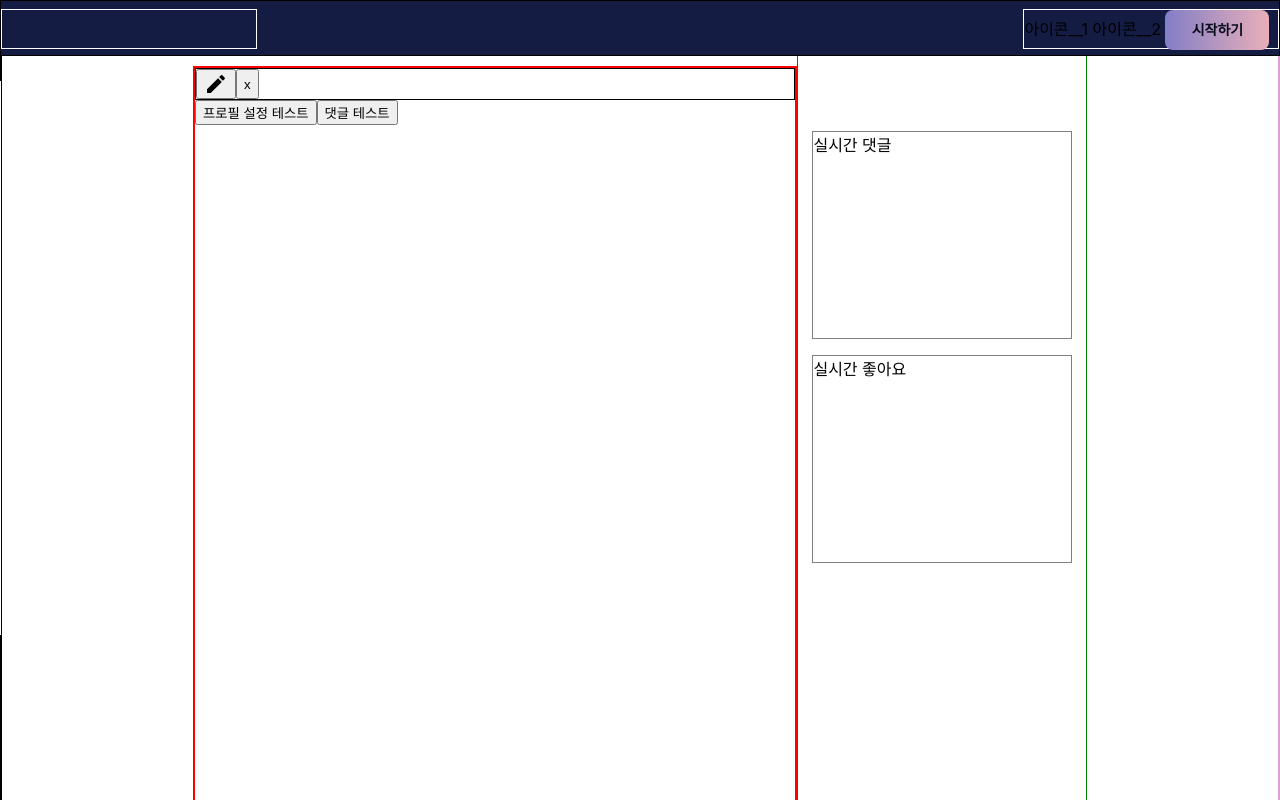
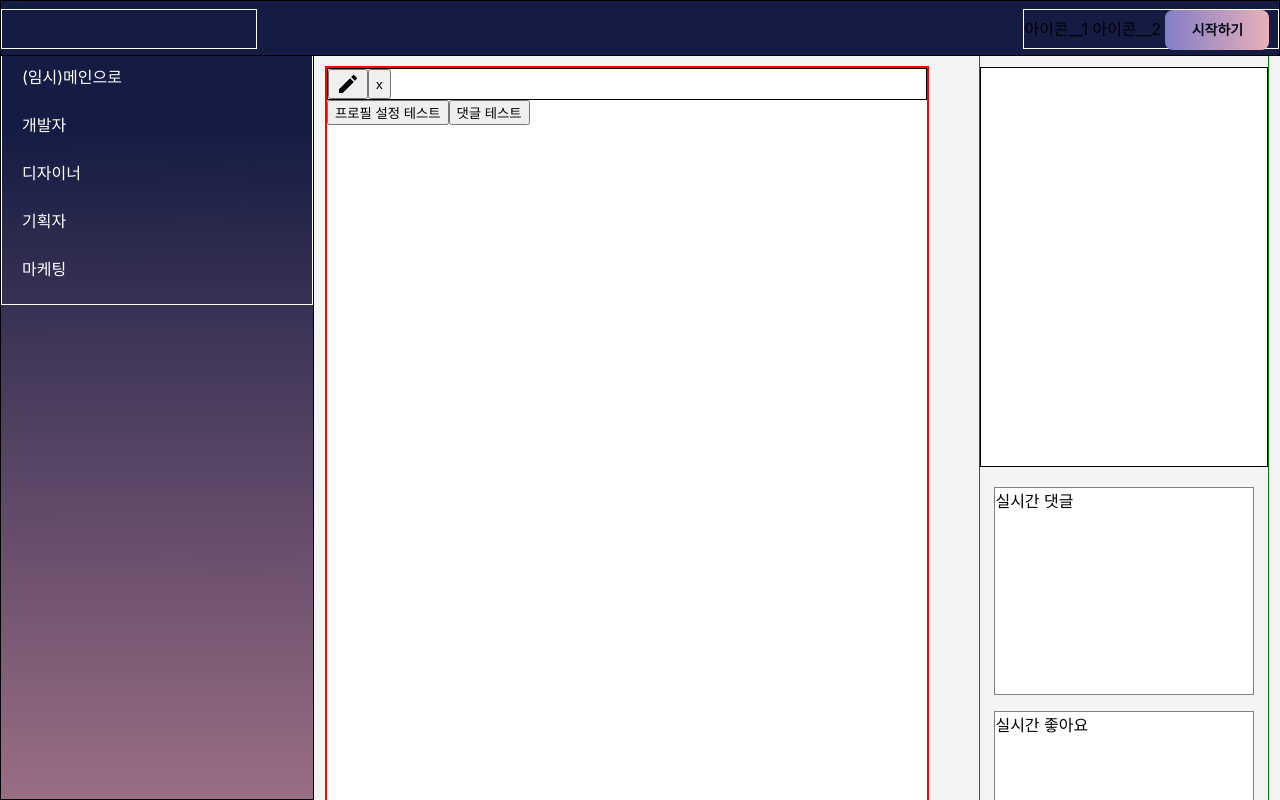
Before and after one commit to jass-ss/DS_front_test, a Next.js app: page / in a window 1280 px wide. Shown: the top 800 px of the page. Built offline with nearby package versions, Linux system fonts and the light colour scheme; a web font is replaced by a local one.

Commit message:
style: 레이아웃 수정

```diff
--- a/component/common/Aside/Aside.tsx
+++ b/component/common/Aside/Aside.tsx
@@ -4,6 +4,7 @@ import { AsideBox, AsideWrap, StyledAside } from './Aside_style';
 function Aside() {
 	return (
 		<StyledAside>
+			<div className='any'></div>
 			<AsideWrap>
 				<AsideBox>실시간 댓글</AsideBox>
 				<AsideBox>실시간 좋아요</AsideBox>
--- a/component/common/Aside/Aside_style.tsx
+++ b/component/common/Aside/Aside_style.tsx
@@ -1,9 +1,18 @@
 import styled from '@emotion/styled';
 
 export const StyledAside = styled.aside`
+	position: relative;
+	top: 20px;
+	right: 24px;
 	width: 290px;
-	height: 100vh;
 	border: 1px solid green;
+	.any {
+		border: 1px solid;
+		width: 100%;
+		height: 400px;
+		margin-top: calc(4rem - 20px);
+		background: #ffff;
+	}
 `;
 
 export const AsideBox = styled.div`
@@ -11,8 +20,11 @@ export const AsideBox = styled.div`
 	height: 13rem;
 	margin: 1rem auto;
 	border: 1px solid gray;
+	background: #ffff;
 `;
 
 export const AsideWrap = styled.div`
-	margin-top: 8rem;
+	margin-top: 20px;
+	position: sticky;
+	top: 20px;
 `;
--- a/component/common/Category/Category_style.tsx
+++ b/component/common/Category/Category_style.tsx
@@ -4,19 +4,22 @@ export const Nav = styled.nav`
 	position: fixed;
 	background: linear-gradient(179.87deg, #151c43 16.31%, #e49ba8 146.31%);
 	border: 1px solid;
-	width: calc(100vw - 1280px);
+	width: 314px;
 	height: 100vh;
 	& {
 		ul {
-			margin-top: 5rem;
+			width: 100%;
+			margin-top: 38px;
 			color: #fff;
 			list-style: none;
-			position: absolute;
-			right: 10%;
+			position: relative;
 			border: 1px solid #ffff;
-
+			padding: 0;
 			li {
-				margin: 1rem 0.5rem;
+				margin: 24px 20px;
+				&:hover {
+					background: rgba(255, 255, 255, 0.2);
+				}
 			}
 		}
 	}
--- a/component/common/Layout/Layout.tsx
+++ b/component/common/Layout/Layout.tsx
@@ -22,8 +22,10 @@ function Layout({ children }: childType) {
 			<main>
 				<Categoty />
 				<Inner>
-					{children}
-					<Aside />
+					<div className='wrap'>
+						{children}
+						<Aside />
+					</div>
 				</Inner>
 			</main>
 			<Footer />
--- a/component/common/Layout/Layout_style.tsx
+++ b/component/common/Layout/Layout_style.tsx
@@ -3,16 +3,26 @@ import styled from '@emotion/styled';
 export const StyledLayout = styled.div`
 	width: 100%;
 	position: relative;
-	main {
-		overflow: hidden;
+	background: #f4f4f4;
+`;
+
+/* 카테고리는 fixed여서 block처럼 위치가 계산되지 않는다.
+	그러므로 Inner를 margin:0 auto 하면 브라우저 정중앙에 위치하게 된다. 카테고리의 위치를 대신 잡아줄 wrapper div를 추가하거나, Inner의 margin-left를 계산해줘야한다. ( '브라우저 너비에서 카테고리 너비빼고, Inner 너비 뺀 후에 남은 값의 절반'을 카테고리의 너비와 합친 만큼이 margin-left.)
+
+*/
+export const Inner = styled.div`
+	width: 996px;
+	min-height: 100vh;
+	border: 2px solid plum;
+	margin-left: calc(((100% - (314px + 996px)) / 2) + 314px);
+	.wrap {
+		position: relative;
+		display: flex;
+		justify-content: space-between;
+		width: 100%;
+		padding-left: 24px;
+		section {
+			background: #ffff;
+		}
 	}
 `;
-
-export const Inner = styled.div`
-	width: 1280px;
-	display: flex;
-	justify-content: center;
-	min-height: 100vh;
-	border: 2px solid plum;
-	margin-left: calc(100vw - 1280px);
-`;
--- a/component/common/Modal/ModalJob.tsx
+++ b/component/common/Modal/ModalJob.tsx
@@ -9,11 +9,12 @@ import ModalJob2 from './ModalJob2';
 type modalProps = {
 	setOpen: React.Dispatch<React.SetStateAction<boolean>>;
 	setModal?: React.Dispatch<React.SetStateAction<React.ReactNode>>;
-	value?: { name: string; text: string | undefined };
+	value?: { [k: string]: any };
 	token?: string;
 };
 
 export const ModalJob = ({ setOpen, setModal, value, token }: modalProps) => {
+	console.log(value);
 	//나중에 드롭다운으로 메뉴 더 생길수도.
 	const jobs = ['개발자', '디자이너', '기획자', '마케터', '창업'];
 
@@ -91,7 +92,8 @@ export const ModalJob = ({ setOpen, setModal, value, token }: modalProps) => {
 						}
 					}}*/
 					onClick={(e) => {
-						if (setModal && e.currentTarget.classList.contains('on'))
+						if (setModal && value && e.currentTarget.classList.contains('on')) {
+							value.job = job;
 							setModal(
 								<ModalJob2
 									setOpen={setOpen}
@@ -100,6 +102,7 @@ export const ModalJob = ({ setOpen, setModal, value, token }: modalProps) => {
 									jobNumber={job}
 								/>
 							);
+						}
 					}}>
 					다음
 				</button>
--- a/component/common/Modal/ModalJob2.tsx
+++ b/component/common/Modal/ModalJob2.tsx
@@ -9,7 +9,7 @@ import ModalSignUpImage from './ModalSignUpImage';
 type modalProps = {
 	setOpen: React.Dispatch<React.SetStateAction<boolean>>;
 	setModal?: React.Dispatch<React.SetStateAction<React.ReactNode>>;
-	value?: { name: string; text: string | undefined };
+	value?: { [k: string]: any };
 	token?: string;
 	jobNumber: string | undefined;
 };
@@ -22,6 +22,8 @@ export const ModalJob2 = ({
 	jobNumber,
 }: modalProps) => {
 	//나중에 드롭다운으로 메뉴 더 생길수도.
+
+	console.log(value);
 
 	const [jobs, setJobs] = useState<string[]>([]);
 	const [job, setJob] = useState<string>();
--- a/component/common/Modal/ModalSignUp.tsx
+++ b/component/common/Modal/ModalSignUp.tsx
@@ -7,12 +7,12 @@ import ErrorIcon from '@mui/icons-material/Error';
 type modalProps = {
 	setOpen: React.Dispatch<React.SetStateAction<boolean>>;
 	setModal: React.Dispatch<React.SetStateAction<React.ReactNode>>;
-	value?: { name: string; text: string | undefined };
 	token?: string;
 };
 
 export const ModalSignUp = ({ setOpen, setModal, token }: modalProps) => {
 	const ref = useRef<any>(null);
+	const value: any = {};
 
 	useEffect(() => {
 		setTimeout(() => ref.current.focus());
@@ -30,7 +30,7 @@ export const ModalSignUp = ({ setOpen, setModal, token }: modalProps) => {
 	const postProfile = (e: React.FormEvent) => {
 		e.preventDefault();
 		if (text.current?.value.trim() && name.current?.value) {
-			const value = {
+			value.profile = {
 				name: name?.current.value,
 				text: text?.current.value,
 			};
--- a/component/common/Modal/Modal_style.tsx
+++ b/component/common/Modal/Modal_style.tsx
@@ -54,7 +54,7 @@ export const StyledModalSignIn = styled.div`
 		font: 400 14px/1.5 'Pretendard';
 		text-align: center;
 		color: #ffffff;
-		width: 80%;
+		width: 65%;
 		margin: 35px auto 80px;
 	}
 	button {
```
